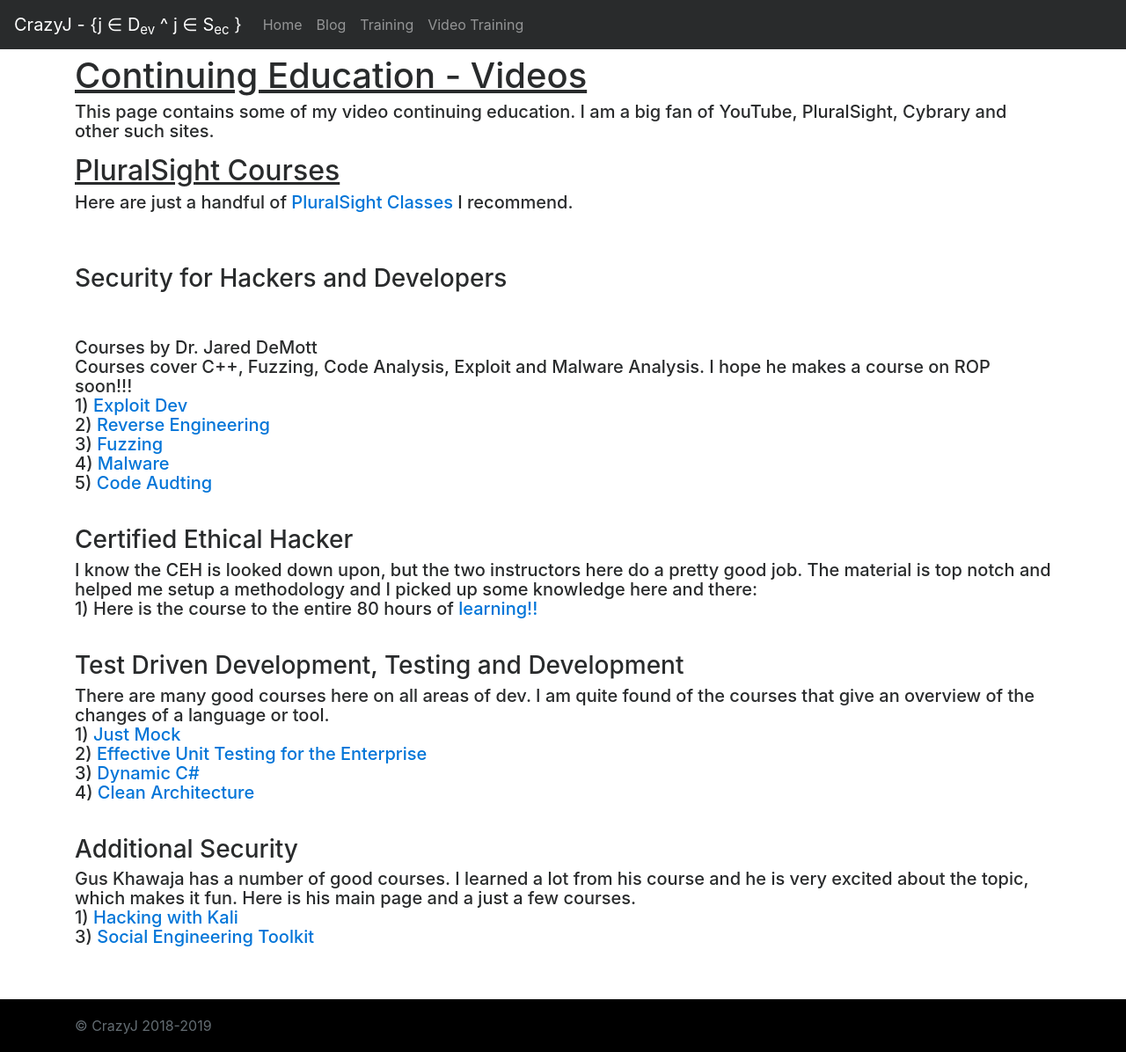
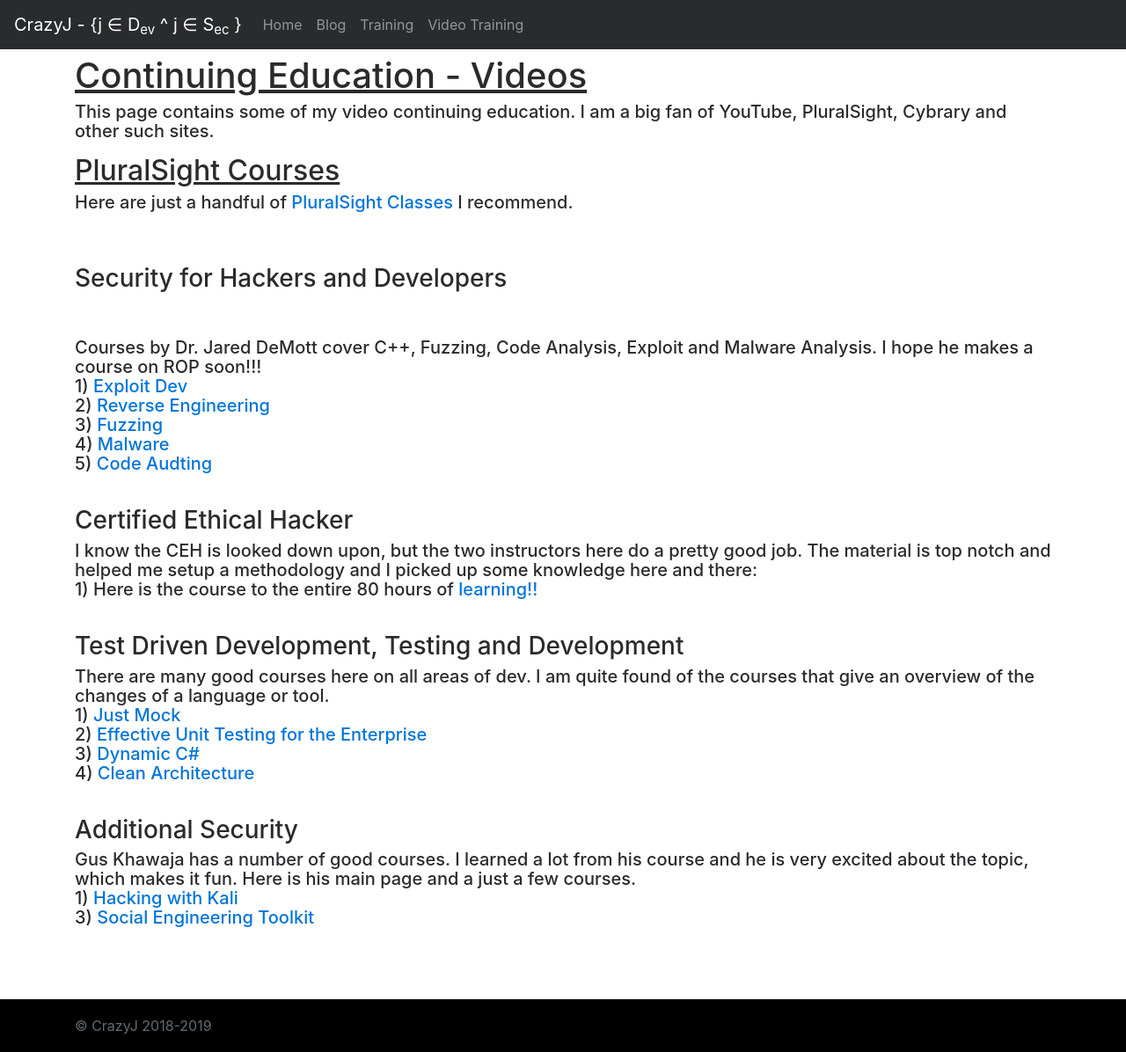
Before and after one commit to CrazyJ-Rod/CrazyJ-Rod.github.io, a Jekyll site: the page built from videotraining.html, in a window 1280 px wide and 1196 px high. Shown: the whole window at 88% size. Built offline with Jekyll 4.4.1, drawn with Linux system fonts in a browser that asks for light colours; nearby versions of some CDN libraries.

Commit message:
Update videotraining.html

```diff
--- a/videotraining.html
+++ b/videotraining.html
@@ -14,8 +14,7 @@
 	<h2 style="text-decoration: underline;">PluralSight Courses</h2>
 	<p style="font-size:20px;">Here are just a handful of <a href="https://www.pluralsight.com">PluralSight Classes</a> I recommend.</p> <br/>
 	<h3>Security for Hackers and Developers</h3><br />
-	<p style="font-size:20px;">Courses by Dr. Jared DeMott <br />
-	Courses cover C++, Fuzzing, Code Analysis, Exploit and Malware Analysis. I hope he makes a course on ROP soon!!!<br />
+	<p style="font-size:20px;">Courses by Dr. Jared DeMott cover C++, Fuzzing, Code Analysis, Exploit and Malware Analysis. I hope he makes a course on ROP soon!!!<br />
 	1) <a href="https://app.pluralsight.com/library/courses/exploit-development-security-hackers-developers">Exploit Dev</a><br/>
 	2) <a href="https://app.pluralsight.com/library/courses/reverse-engineering-security-hackers-developers">Reverse Engineering</a><br />
 	3) <a href="https://app.pluralsight.com/library/courses/fuzzing-security-hackers-developers">Fuzzing</a><br />
```
